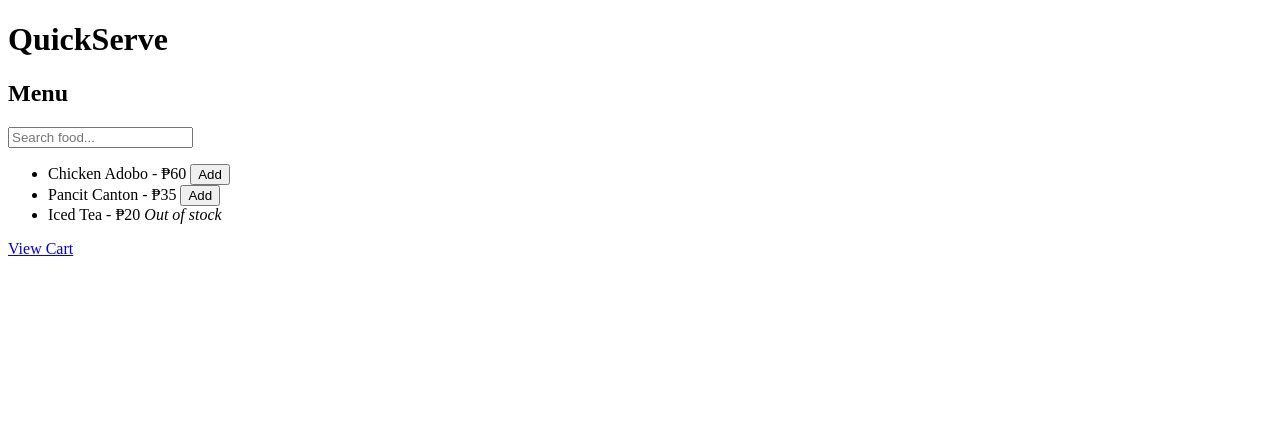
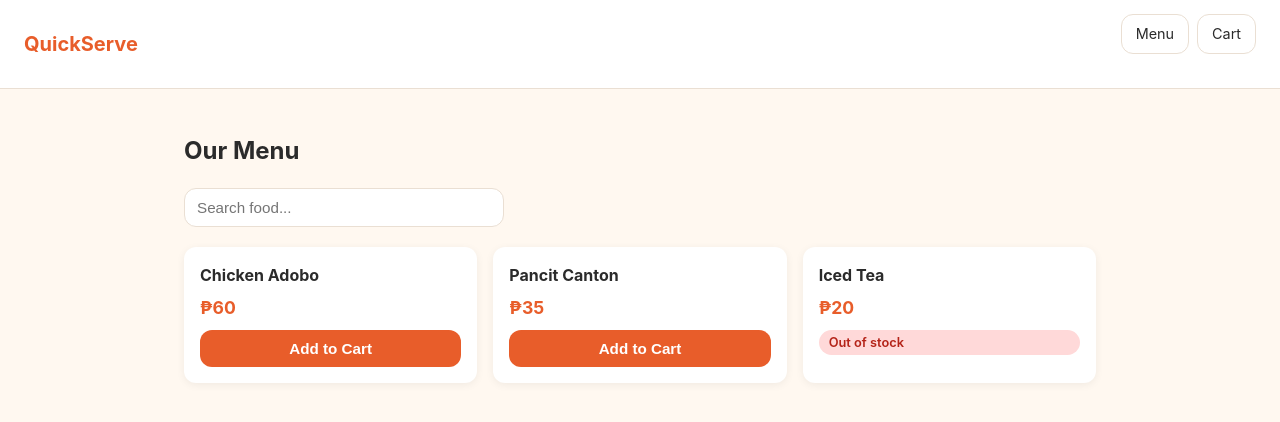
Before and after one commit to Lennardf1054/Redplate, a Flask app: page /menu in a window 1280 px wide. Shown: the top 422 px of the page. Run offline with Flask 3, Linux system fonts and the light colour scheme.

Commit message:
add some basic orange css styling

```diff
--- a/Front_End/static/style.css
+++ b/Front_End/static/style.css
@@ -0,0 +1,171 @@
+:root {
+  --primary: #E85D2A;
+  --primary-dark: #C44A1E;
+  --accent: #F5A623;
+  --surface: #FFF8F0;
+  --card: #FFFFFF;
+  --text: #2B2B2B;
+  --muted: #777;
+  --border: #EADFD3;
+  --radius: 12px;
+  --shadow: 0 2px 8px rgba(0,0,0,.06);
+}
+
+* { box-sizing: border-box; }
+
+body {
+  margin: 0;
+  font-family: 'Inter', system-ui, sans-serif;
+  background: var(--surface);
+  color: var(--text);
+  line-height: 1.5;
+}
+
+.topbar {
+  display: flex;
+  align-items: center;
+  justify-content: space-between;
+  padding: 14px 24px;
+  background: var(--card);
+  border-bottom: 1px solid var(--border);
+  position: sticky;
+  top: 0;
+  z-index: 10;
+}
+
+.brand {
+  font-weight: 700;
+  font-size: 1.25rem;
+  color: var(--primary);
+  text-decoration: none;
+}
+
+.container {
+  max-width: 960px;
+  margin: 0 auto;
+  padding: 24px;
+}
+
+/* Buttons */
+button, .btn {
+  background: var(--primary);
+  color: white;
+  border: none;
+  padding: 10px 18px;
+  border-radius: var(--radius);
+  font-weight: 600;
+  cursor: pointer;
+  font-size: 0.95rem;
+  transition: background .15s;
+}
+button:hover { background: var(--primary-dark); }
+button.secondary {
+  background: transparent;
+  color: var(--primary);
+  border: 1.5px solid var(--primary);
+}
+
+/* Cards */
+.card {
+  background: var(--card);
+  border-radius: var(--radius);
+  box-shadow: var(--shadow);
+  padding: 20px;
+  margin-bottom: 16px;
+}
+
+/* Tables */
+table {
+  width: 100%;
+  border-collapse: collapse;
+  background: var(--card);
+  border-radius: var(--radius);
+  overflow: hidden;
+  box-shadow: var(--shadow);
+}
+th, td {
+  padding: 12px 14px;
+  text-align: left;
+  border-bottom: 1px solid var(--border);
+}
+th {
+  background: #FDF1E7;
+  font-size: 0.85rem;
+  text-transform: uppercase;
+  letter-spacing: .04em;
+  color: var(--muted);
+}
+
+/* Status pills */
+.pill {
+  display: inline-block;
+  padding: 3px 10px;
+  border-radius: 999px;
+  font-size: 0.8rem;
+  font-weight: 600;
+}
+.pill.pending   { background: #FFF1CC; color: #8A6100; }
+.pill.preparing { background: #DCEBFF; color: #1E5FAD; }
+.pill.ready     { background: #DDF5E3; color: #1B7A3E; }
+.pill.completed { background: #EEE;    color: #555; }
+.pill.urgent    { background: #FFD9D9; color: #B42318; }
+
+/* Forms */
+input, select {
+  padding: 10px 12px;
+  border: 1.5px solid var(--border);
+  border-radius: var(--radius);
+  font-size: 0.95rem;
+  width: 100%;
+  max-width: 320px;
+  margin-bottom: 12px;
+}
+input:focus, select:focus {
+  outline: none;
+  border-color: var(--primary);
+}
+
+/* Nav links row */
+.inline-nav {
+  display: flex;
+  gap: 8px;
+  flex-wrap: wrap;
+  margin-bottom: 20px;
+}
+.inline-nav a {
+  padding: 8px 14px;
+  border-radius: var(--radius);
+  text-decoration: none;
+  color: var(--text);
+  background: var(--card);
+  border: 1px solid var(--border);
+  font-size: 0.9rem;
+}
+.inline-nav a:hover { border-color: var(--primary); color: var(--primary); }
+
+/* Menu grid (customer) */
+.menu-grid {
+  display: grid;
+  grid-template-columns: repeat(auto-fill, minmax(220px, 1fr));
+  gap: 16px;
+}
+.menu-item {
+  background: var(--card);
+  border-radius: var(--radius);
+  padding: 16px;
+  box-shadow: var(--shadow);
+  display: flex;
+  flex-direction: column;
+  gap: 8px;
+}
+.menu-item .price { color: var(--primary); font-weight: 700; font-size: 1.1rem; }
+
+/* Progress Bar for Status Page */
+.steps { display: flex; gap: 8px; margin: 20px 0; }
+.step {
+  flex: 1; text-align: center; padding: 12px;
+  border-radius: var(--radius);
+  background: var(--card); border: 1px solid var(--border);
+  font-size: .85rem; font-weight: 600; color: var(--muted);
+}
+.step.active { background: var(--primary); color: white; border-color: var(--primary); }
--- a/Front_End/templates/base.html
+++ b/Front_End/templates/base.html
@@ -1,11 +1,20 @@
 
 <!DOCTYPE html>
-<html>
+<html lang="en">
 <head>
+  <meta charset="UTF-8">
+  <meta name="viewport" content="width=device-width, initial-scale=1.0">
   <title>{% block title %}QuickServe{% endblock %}</title>
+  <link rel="stylesheet" href="{{ url_for('static', filename='style.css') }}">
 </head>
 <body>
-  <h1>QuickServe</h1>
-  {% block content %}{% endblock %}
+  <header class="topbar">
+    <a href="/" class="brand">QuickServe</a>
+    {% block nav %}{% endblock %}
+  </header>
+
+  <main class="container">
+    {% block content %}{% endblock %}
+  </main>
 </body>
 </html>
--- a/Front_End/templates/costumer/menu.html
+++ b/Front_End/templates/costumer/menu.html
@@ -1,23 +1,28 @@
 {% extends "base.html" %}
 {% block title %}Menu - QuickServe{% endblock %}
 
+{% block nav %}
+  <div class="inline-nav">
+    <a href="/menu">Menu</a>
+    <a href="/cart">Cart</a>
+  </div>
+{% endblock %}
+
 {% block content %}
-  <h2>Menu</h2>
+  <h2>Our Menu</h2>
+  <input type="search" placeholder="Search food..." style="margin-bottom: 20px;">
 
-  <input type="text" placeholder="Search food...">
-
-  <ul>
+  <div class="menu-grid">
     {% for item in items %}
-      <li>
-        {{ item.name }} - ₱{{ item.price }}
+      <div class="menu-item">
+        <strong>{{ item.name }}</strong>
+        <span class="price">₱{{ item.price }}</span>
         {% if item.stock > 0 %}
-          <button>Add</button>
+          <button>Add to Cart</button>
         {% else %}
-          <em>Out of stock</em>
+          <span class="pill urgent">Out of stock</span>
         {% endif %}
-      </li>
+      </div>
     {% endfor %}
-  </ul>
-
-  <a href="/cart">View Cart</a>
+  </div>
 {% endblock %}
```
Also changed, not shown: Front_End/templates/admin/dashboard.html (+6 -10 lines), Front_End/templates/admin/login.html (+20 -15 lines), Front_End/templates/admin/menu_manage.html (+5 -9 lines), Front_End/templates/admin/orders.html (+5 -11 lines), Front_End/templates/admin/reports.html (+5 -10 lines), Front_End/templates/costumer/cart.html (+22 -12 lines), Front_End/templates/costumer/login.html (+16 -15 lines), Front_End/templates/costumer/status.html (+12 -9 lines), Front_End/templates/admin/_nav.html (added).
